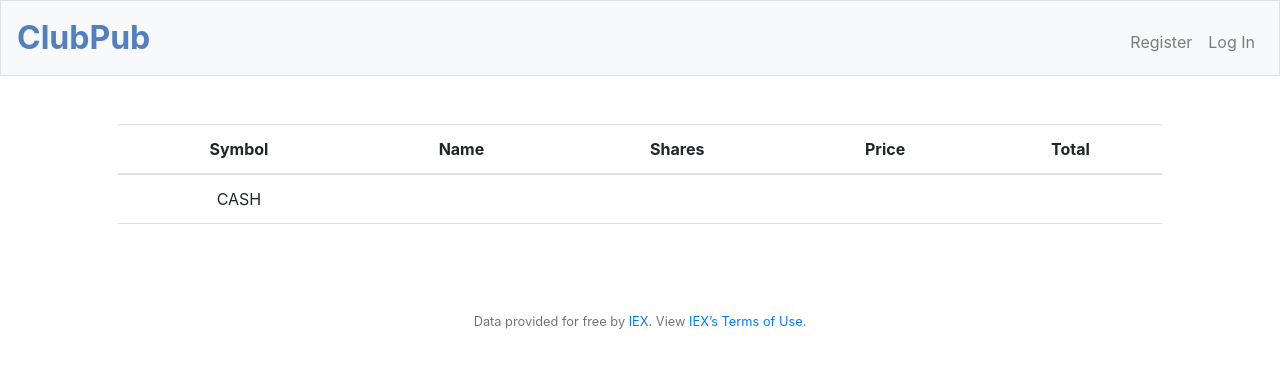
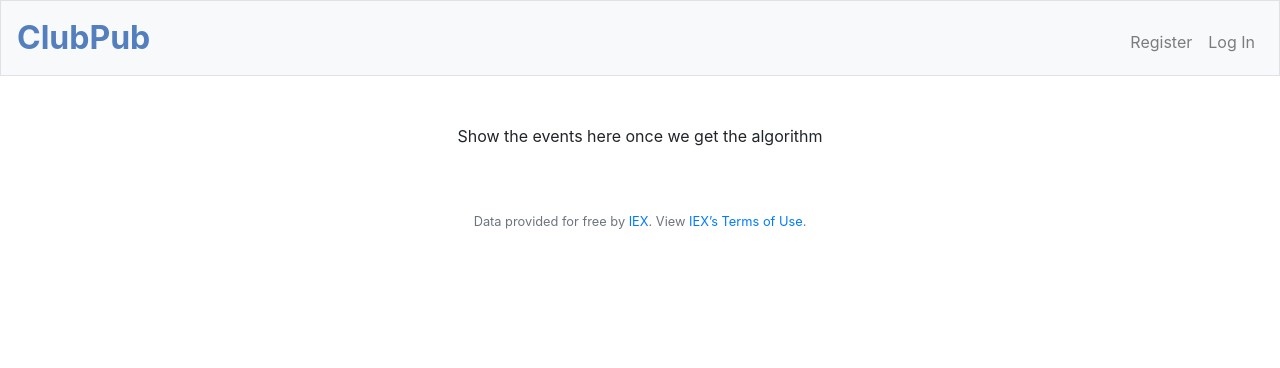
Before and after one commit to ifeomi/final-project, a Flask app: template templates/index.html in a window 1280 px wide. Shown: the top 368 px of the page. Run offline with Flask 2, Linux system fonts and the light colour scheme; the template is opened without the code that fills it, so the values that code supplies are empty; some libraries are stand-ins or nearby versions.

Commit message:
Added creating an event form and function

```diff
--- a/application.py
+++ b/application.py
@@ -260,47 +260,71 @@ def calendar():
 @app.route("/createevent", methods=["GET", "POST"])
 @login_required
 def createevent():
-    SCOPES = 'https://www.googleapis.com/auth/calendar'
-    # The file token.json stores the user's access and refresh tokens, and is
-    # created automatically when the authorization flow completes for the first
-    # time.
-    store = file.Storage('token.json')
-    creds = store.get()
-    if not creds or creds.invalid:
-        flow = client.flow_from_clientsecrets('credentials.json', SCOPES)
-        creds = tools.run_flow(flow, store)
-    service = build('calendar', 'v3', http=creds.authorize(Http()))
+    if request.method == "POST":
+        # Store inputs in variables for easier access
+        eventname = request.form.get("eventname")
+        club = request.form.get("club")
+        description = request.form.get("description")
+        picture = request.form.get("picture")
+        tags = request.form.get("tags")
+        dateandtime = request.form.get("dateandtime")
 
-    event = {
-        'summary': 'Google I/O 2015',
-        'location': '800 Howard St., San Francisco, CA 94103',
-        'description': 'A chance to hear more about Google\'s developer products.',
-        'start': {
-            'dateTime': '2015-05-28T09:00:00-07:00',
-            'timeZone': 'America/Los_Angeles',
-        },
-        'end': {
-            'dateTime': '2015-05-28T17:00:00-07:00',
-            'timeZone': 'America/Los_Angeles',
-        },
-        'recurrence': [
-            'RRULE:FREQ=DAILY;COUNT=2'
-        ],
-        'attendees': [
-            {'email': 'lpage@example.com'},
-            {'email': 'sbrin@example.com'},
-        ],
-        'reminders': {
-            'useDefault': False,
-            'overrides': [
-                {'method': 'email', 'minutes': 24 * 60},
-                {'method': 'popup', 'minutes': 10},
+        club_id = db.execute("SELECT club_id FROM clubs WHERE name=:club", club=club)
+
+        # Return relevant apology is user didn't input one variable
+        if not eventname:
+            return apology("Missing event name!")
+        if not club:
+            return apology("Missing club!")
+
+        db.execute("INSERT INTO events (club_id, event name, description, picture link, tags, date and time) VALUES(:club_id, :eventname, :description, :picture, :tags, :dateandtime)",
+        club_id=club_id, eventname=eventname, description=description, picture=picture, tags=tags, dateandtime=dateandtime)
+
+        SCOPES = 'https://www.googleapis.com/auth/calendar'
+        # The file token.json stores the user's access and refresh tokens, and is
+        # created automatically when the authorization flow completes for the first
+        # time.
+        store = file.Storage('token.json')
+        creds = store.get()
+        if not creds or creds.invalid:
+            flow = client.flow_from_clientsecrets('credentials.json', SCOPES)
+            creds = tools.run_flow(flow, store)
+        service = build('calendar', 'v3', http=creds.authorize(Http()))
+
+        event = {
+            'summary': 'Google I/O 2015',
+            'location': '800 Howard St., San Francisco, CA 94103',
+            'description': 'A chance to hear more about Google\'s developer products.',
+            'start': {
+                'dateTime': '2015-05-28T09:00:00-07:00',
+                'timeZone': 'America/Los_Angeles',
+            },
+            'end': {
+                'dateTime': '2015-05-28T17:00:00-07:00',
+                'timeZone': 'America/Los_Angeles',
+            },
+            'recurrence': [
+                'RRULE:FREQ=DAILY;COUNT=2'
             ],
-        },
-    }
-    event = service.events().insert(calendarId='primary', body=event).execute()
-    print('Event created: %s' % (event.get('htmlLink')))
-    return render_template("calendar.html")
+            'attendees': [
+                {'email': 'lpage@example.com'},
+                {'email': 'sbrin@example.com'},
+            ],
+            'reminders': {
+                'useDefault': False,
+                'overrides': [
+                    {'method': 'email', 'minutes': 24 * 60},
+                    {'method': 'popup', 'minutes': 10},
+                ],
+            },
+        }
+        event = service.events().insert(calendarId='primary', body=event).execute()
+        print('Event created: %s' % (event.get('htmlLink')))
+        return render_template("calendar.html")
+    else:
+        # clubs = db.execute("SELECT name FROM clubs")
+        clubs = ["Mock Trial", "Speech", "Debate"]
+        return render_template("createevent.html", clubs=clubs)
 
 
 def errorhandler(e):
--- a/templates/index.html
+++ b/templates/index.html
@@ -5,35 +5,5 @@
 {% endblock %}
 
 {% block main %}
-    <table class="table">
-        <thead>
-            <tr>
-                <th>Symbol</th>
-                <th>Name</th>
-                <th>Shares</th>
-                <th>Price</th>
-                <th>Total</th>
-            </tr>
-        </thead>
-        <tbody>
-            {% for row in rows %}
-            <tr>
-                <td>{{ row["symbol"] }}</td>
-                <td>{{ row["name"] }}</td>
-                <td>{{ row["SUM(shares)"] }}</td>
-                <td>{{ row["curr_price"] }}</td>
-                <td>{{ row["total"] }}</td>
-            </tr>
-            {% endfor %}
-            <tr>
-                <td>CASH</td>
-                <td colspan="3"></td>
-                <td>{{ cash }}</td>
-            </tr>
-        </tbody>
-        <tfoot>
-            <td colspan="4"></td>
-            <td>{{ grandtotal }}</td>
-        </tfoot>
-    </table>
+    <p>Show the events here once we get the algorithm</p>
 {% endblock %}
```
Also changed, not shown: templates/calendar.html (+9 -6 lines), ClubPub.db, finance.db.
